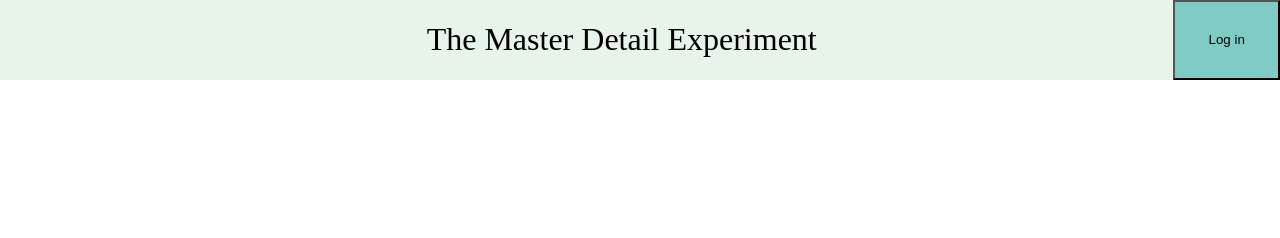
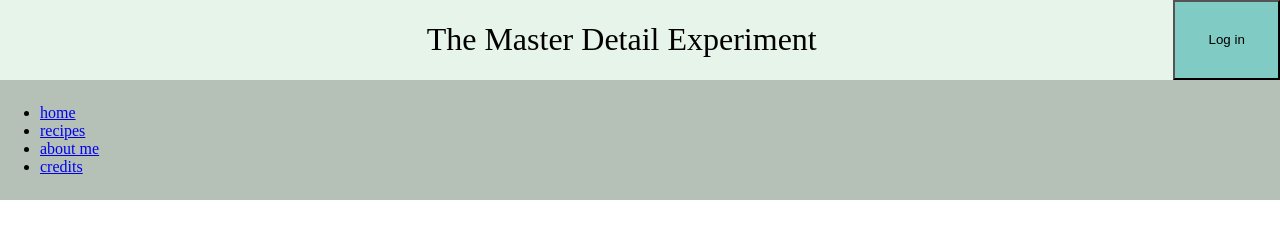
Before and after one commit to sobigobigosht/master-detail-experiment, a plain HTML site: page index.html in a window 1280 px wide. Drawn offline with Linux system fonts and the light colour scheme.

Commit message:
worked on navigation bar with grid

```diff
--- a/day1/index.css
+++ b/index.css
@@ -10,12 +10,14 @@ body {
 
 .md_header {
 	background-color: var(--primary_color);
-
-
-
-;
 	display: grid;
 	grid-template-columns: repeat(12, 1fr);
+}
+
+.grid_navigation {
+	background-color: var(--primary_dark_color);
+	padding-top: 8px;
+	padding-bottom: 8px;
 }
 
 h1{
--- a/day1/index.html
+++ b/index.html
@@ -11,7 +11,22 @@
 			<h1>The Master Detail Experiment</h1>
 			<button>Log in</button>
 		</header>
-
+		<nav class="grid_navigation">
+			<ul class="grid_list">
+				<li class="grid_list__item">
+					<a href="#">home</a>
+				</li>
+				<li class="grid_list__item">
+					<a href="#">recipes</a>
+				</li>
+				<li class="grid_list__item">
+					<a href="#">about me</a>
+				</li>
+				<li class="grid_list__item">
+					<a href="#">credits</a>
+				</li>
+			</ul>
+		</nav>
 
 	</body>
 </html>
```
